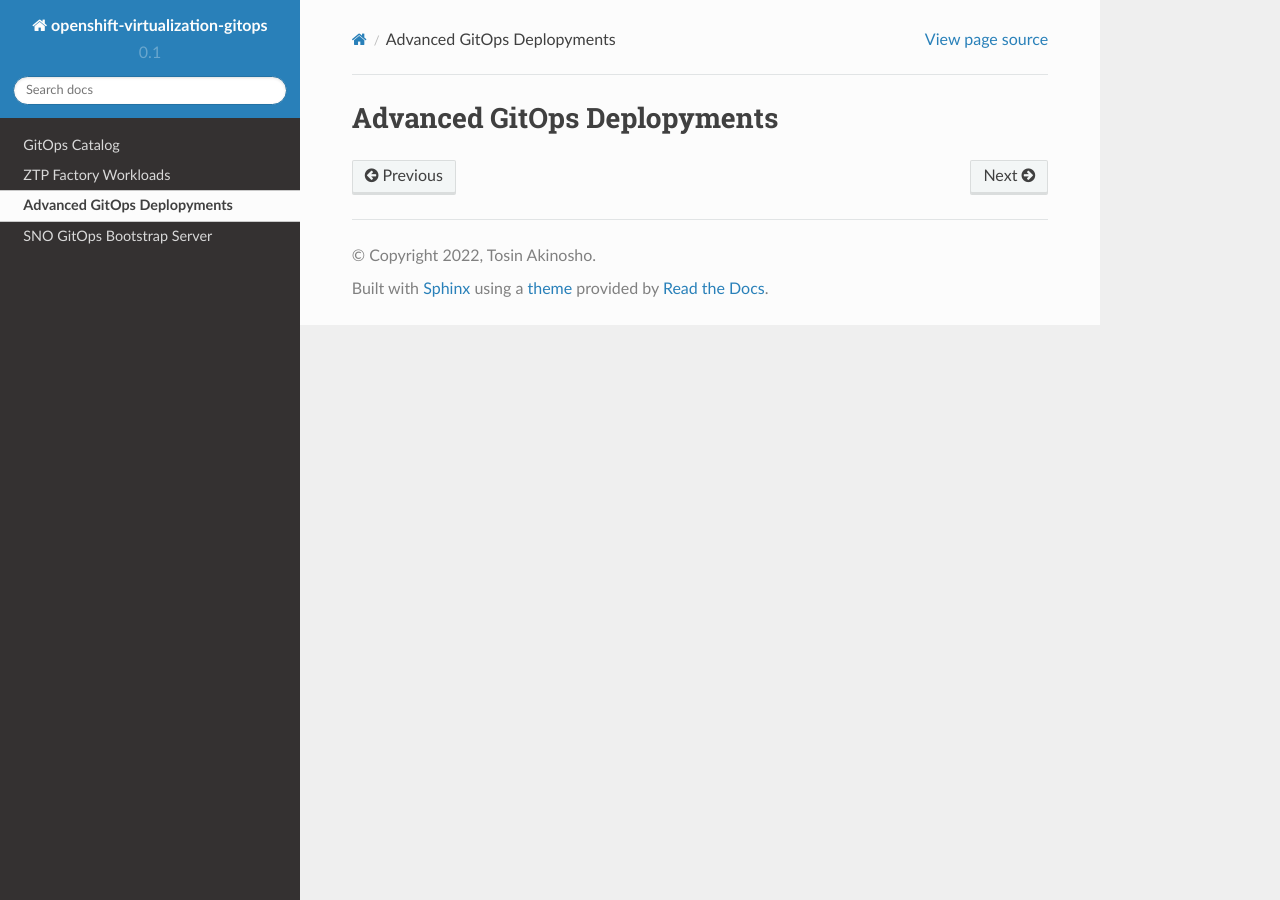
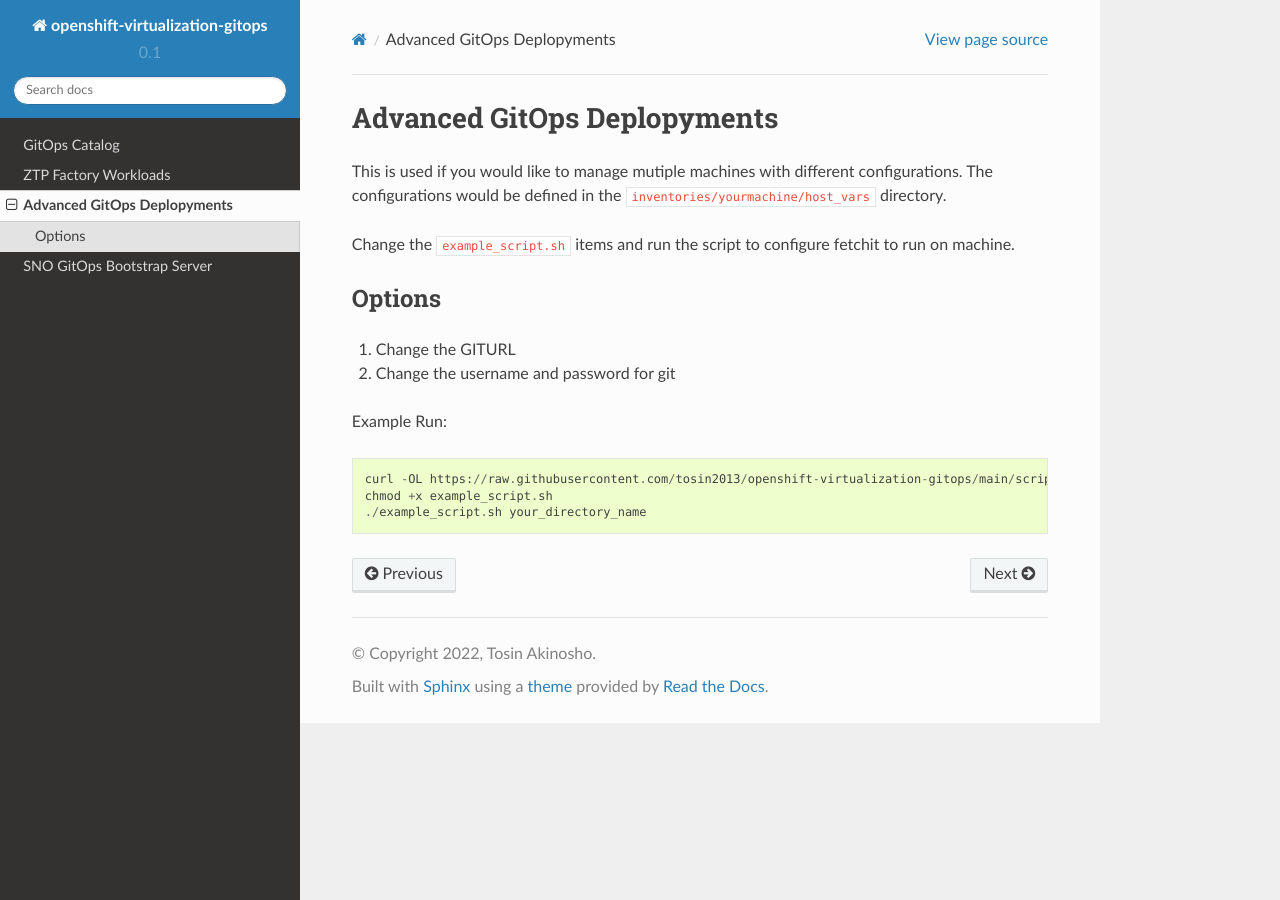
Before and after one commit to tosin2013/kvm-gitops, a Sphinx documentation site: the page built from docs/advanced-gitops-deployments.rst, in a window 1280 px wide. Built offline with Sphinx 7.4.7 and the Read the Docs theme 2.0.0, drawn with Linux system fonts in a browser that asks for light colours.

Commit message:
updating code

```diff
--- a/docs/advanced-gitops-deployments.rst
+++ b/docs/advanced-gitops-deployments.rst
@@ -1,2 +1,17 @@
 Advanced GitOps Deplopyments
 ==========================================
+This is used if you would like to manage mutiple machines with different configurations. The configurations would be defined in the ``inventories/yourmachine/host_vars`` directory.
+
+
+Change the ``example_script.sh`` items and run the script to configure fetchit to run on machine.
+
+Options
+-------
+1. Change the GITURL
+2. Change the username and password for git
+
+Example Run::
+
+    curl -OL https://raw.githubusercontent.com/tosin2013/openshift-virtualization-gitops/main/scripts/example_script.sh
+    chmod +x example_script.sh
+    ./example_script.sh your_directory_name
--- a/docs/index.rst
+++ b/docs/index.rst
@@ -88,7 +88,7 @@ Change Git URL to your Git Repo::
       branch: main
     EOF
 
-    cp /home/admin/openshift-virtualization-gitops/scripts/fetchit/fetchit-root.service /etc/systemd/system/fetchit.service
+    cp ~/openshift-virtualization-gitops/scripts/fetchit/fetchit-root.service /etc/systemd/system/fetchit.service
     systemctl enable fetchit --now
 
     podman ps
```
Also changed, not shown: 1 other file.
